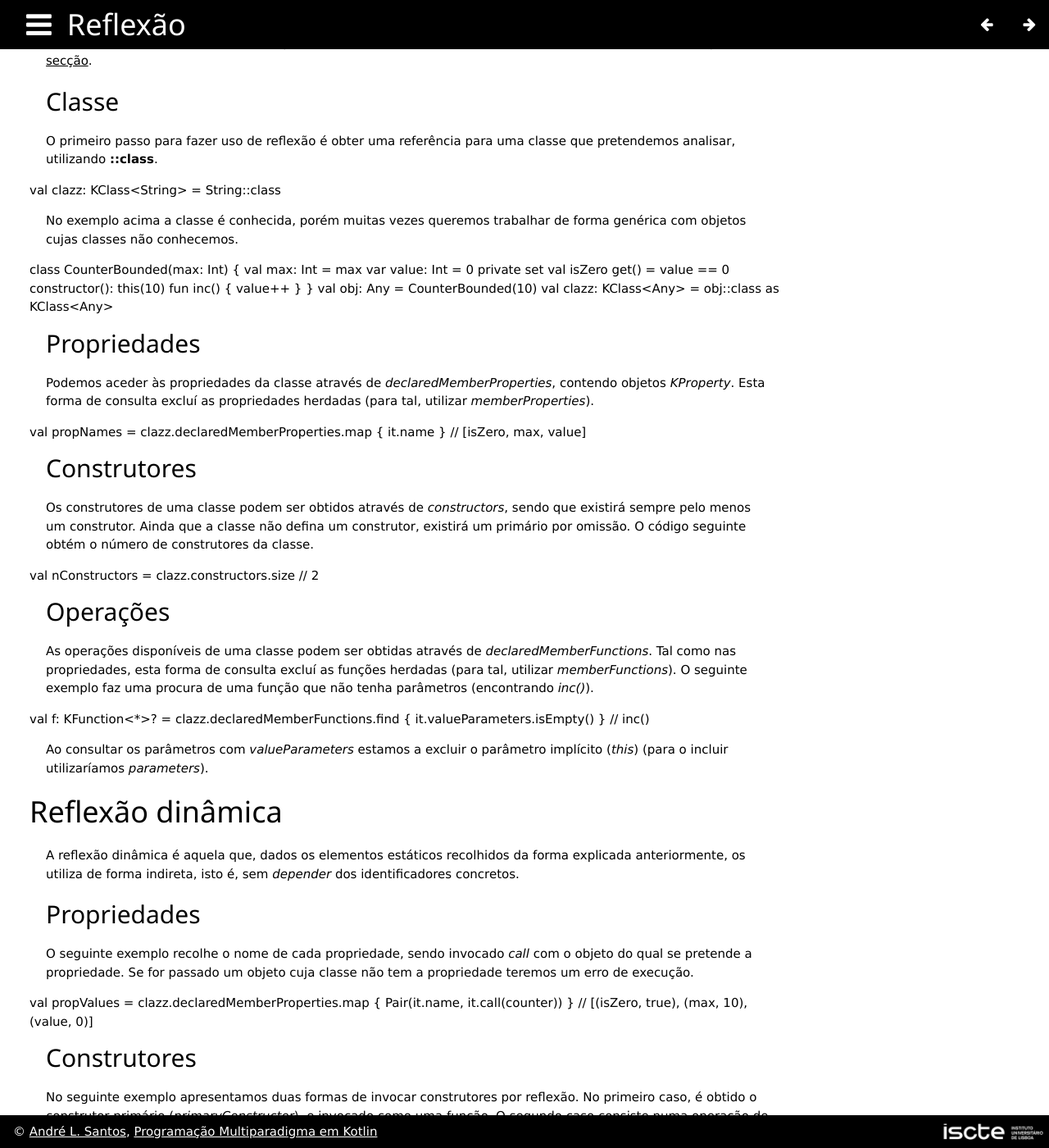
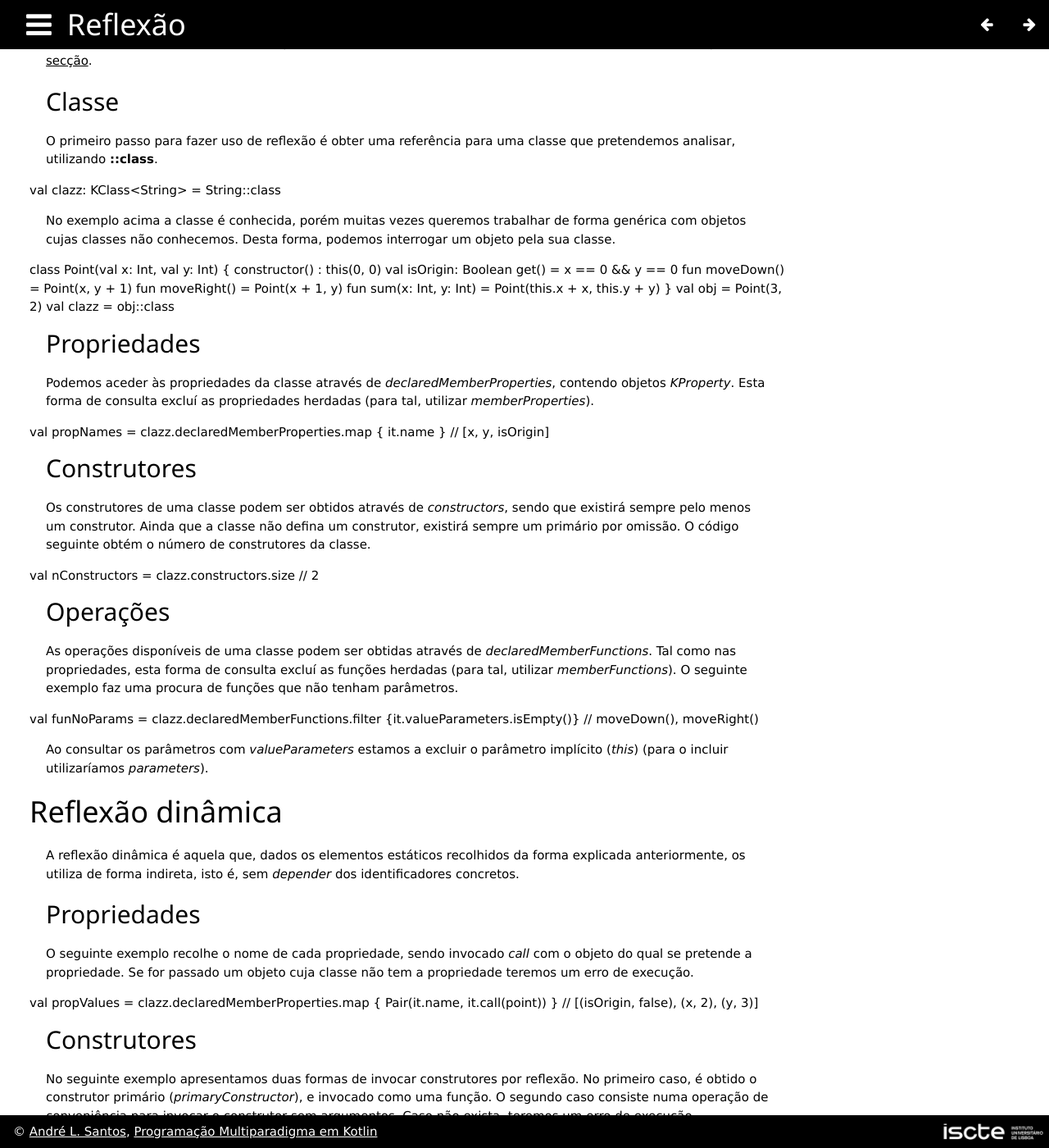
Before and after one commit to andre-santos-pt/andre-santos-pt.github.io, a Jekyll site: the page built from kotlin/metaprogramacao/reflexao.md, in a window 1280 px wide and 1400 px high, scrolled down 1353 px. Shown: the whole window at 82% size. Built offline with Jekyll 4.4.1, drawn with Linux system fonts in a browser that asks for light colours; nearby versions of some CDN libraries; some of the changed text lies outside the part shown.

```diff
--- a/kotlin/metaprogramacao/reflexao.md
+++ b/kotlin/metaprogramacao/reflexao.md
@@ -28,29 +27,22 @@ val clazz: KClass<String> = String::class
 "
 %}
 
-No exemplo acima a classe é conhecida, porém muitas vezes queremos trabalhar de forma genérica com objetos cujas classes não conhecemos.
+No exemplo acima a classe é conhecida, porém muitas vezes queremos trabalhar de forma genérica com objetos cujas classes não conhecemos. Desta forma, podemos interrogar um objeto pela sua classe.
 
 
 {% include code code="
+class Point(val x: Int, val y: Int) {
+    constructor() : this(0, 0)
 
-class CounterBounded(max: Int) {
-    val max: Int = max
-    var value: Int = 0
-        private set
-    val isZero get() = value == 0
+    val isOrigin: Boolean get() = x == 0 && y == 0
 
-    constructor(): this(10)
+    fun moveDown() = Point(x, y + 1)
+    fun moveRight() = Point(x + 1, y)
+    fun sum(x: Int, y: Int) = Point(this.x + x, this.y + y)
+}
 
-    fun inc() {
-        value++
-    }
-}
-"
-%}
-
-{% include code code="
-val obj: Any = CounterBounded(10)
-val clazz: KClass<Any> = obj::class as KClass<Any>
+val obj = Point(3, 2)
+val clazz = obj::class
 "
 %}
 
@@ -58,13 +50,13 @@ val clazz: KClass<Any> = obj::class as KClass<Any>
 Podemos aceder às propriedades da classe através de *declaredMemberProperties*, contendo objetos *KProperty*. Esta forma de consulta excluí as propriedades herdadas (para tal, utilizar *memberProperties*).
 
 {% include code code="
-val propNames = clazz.declaredMemberProperties.map { it.name } // [isZero, max, value]
+val propNames = clazz.declaredMemberProperties.map { it.name } // [x, y, isOrigin]
 "
 %}
 
 
 ## Construtores
-Os construtores de uma classe podem ser obtidos através de *constructors*, sendo que existirá sempre pelo menos um construtor. Ainda que a classe não defina um construtor, existirá um primário por omissão. O código seguinte obtém o número de construtores da classe.
+Os construtores de uma classe podem ser obtidos através de *constructors*, sendo que existirá sempre pelo menos um construtor. Ainda que a classe não defina um construtor, existirá sempre um primário por omissão. O código seguinte obtém o número de construtores da classe.
 
 {% include code code="
 val nConstructors = clazz.constructors.size // 2
@@ -72,10 +64,10 @@ val nConstructors = clazz.constructors.size // 2
 %}
 
 ## Operações
-As operações disponíveis de uma classe podem ser obtidas através de *declaredMemberFunctions*. Tal como nas propriedades, esta forma de consulta excluí as funções herdadas (para tal, utilizar *memberFunctions*). O seguinte exemplo faz uma procura de uma função que não tenha parâmetros (encontrando *inc()*).
+As operações disponíveis de uma classe podem ser obtidas através de *declaredMemberFunctions*. Tal como nas propriedades, esta forma de consulta excluí as funções herdadas (para tal, utilizar *memberFunctions*). O seguinte exemplo faz uma procura de funções que não tenham parâmetros.
 
 {% include code code="
-val f: KFunction<*>? = clazz.declaredMemberFunctions.find { it.valueParameters.isEmpty() } // inc()
+val funNoParams = clazz.declaredMemberFunctions.filter {it.valueParameters.isEmpty()} // moveDown(), moveRight()
 "
 %}
 
@@ -90,7 +82,7 @@ A reflexão dinâmica é aquela que, dados os elementos estáticos recolhidos da
 O seguinte exemplo recolhe o nome de cada propriedade, sendo invocado *call* com o objeto do qual se pretende a propriedade. Se for passado um objeto cuja classe não tem a propriedade teremos um erro de execução.
 
 {% include code code="
-val propValues = clazz.declaredMemberProperties.map { Pair(it.name, it.call(counter)) } // [(isZero, true), (max, 10), (value, 0)]
+val propValues = clazz.declaredMemberProperties.map { Pair(it.name, it.call(point)) } // [(isOrigin, false), (x, 2), (y, 3)]
 "
 %}
 
@@ -98,16 +90,15 @@ val propValues = clazz.declaredMemberProperties.map { Pair(it.name, it.call(coun
 No seguinte exemplo apresentamos duas formas de invocar construtores por reflexão. No primeiro caso, é obtido o construtor primário (*primaryConstructor*), e invocado como uma função. O segundo caso consiste numa operação de conveniência para invocar o construtor sem argumentos. Caso não exista, teremos um erro de execução. Logicamente, os argumentos passados na chamadata
 
 {% include code code="
-val c1 = clazz.primaryConstructor!!.call(10)  // equivalente: CounterBounded(10)
-val c2 = clazz.createInstance()           // equivalente: CounterBounded()
+val c1 = clazz.primaryConstructor!!.call(2, 3)  // equivalente: Point(2, 3)
+val c2 = clazz.createInstance()           // equivalente: Point()
 "
 %}
 
 ## Operações
-Por fim, ilustramos como invocar uma operação por reflexão, que é semelhante à invocação de construtor. Contudo, realçamos que perante uma operação num objeto é necessário passar o mesmo como primeiro argumento.
+Por fim, ilustramos como invocar uma operação por reflexão, que é semelhante à invocação de construtor. Contudo, realçamos que perante uma operação num objeto é necessário passar o mesmo (instância) como primeiro argumento.
 
 {% include code code="
-val f: KFunction<*>? = clazz.declaredMemberFunctions.find { it.valueParameters.isEmpty() } // inc()
-f?.call(counter)   // equivalente: counter.inc()
+val p = clazz.declaredMemberFunctions.find {it.name == \"sum\"}?.call(Point(2, 3), 2, 1)  // Point(4, 4)
 "
 %}
```
Also changed, not shown: other parts of kotlin/metaprogramacao/reflexao.md (+2 -3 lines), kotlin/metaprogramacao/exercicios/geradorsql.md (+11 -15 lines), kotlin/metaprogramacao/index.md (+1 -1 lines), kotlin/padroesdesenho/estrategia.md (+1 -1 lines), kotlin/metaprogramacao/exercicios/strategy.png (deleted).
